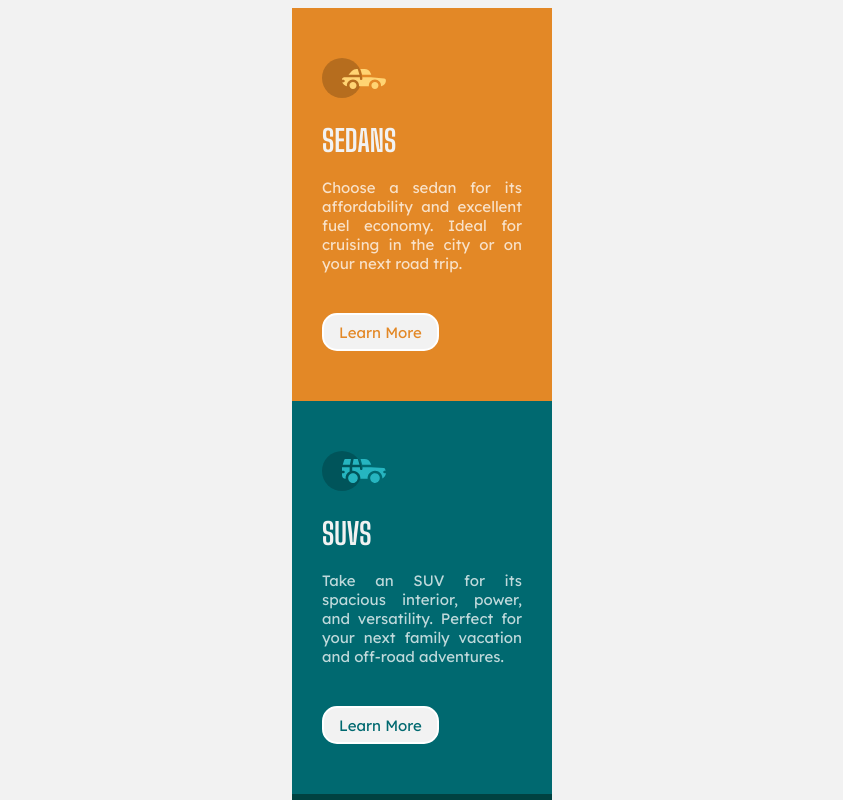
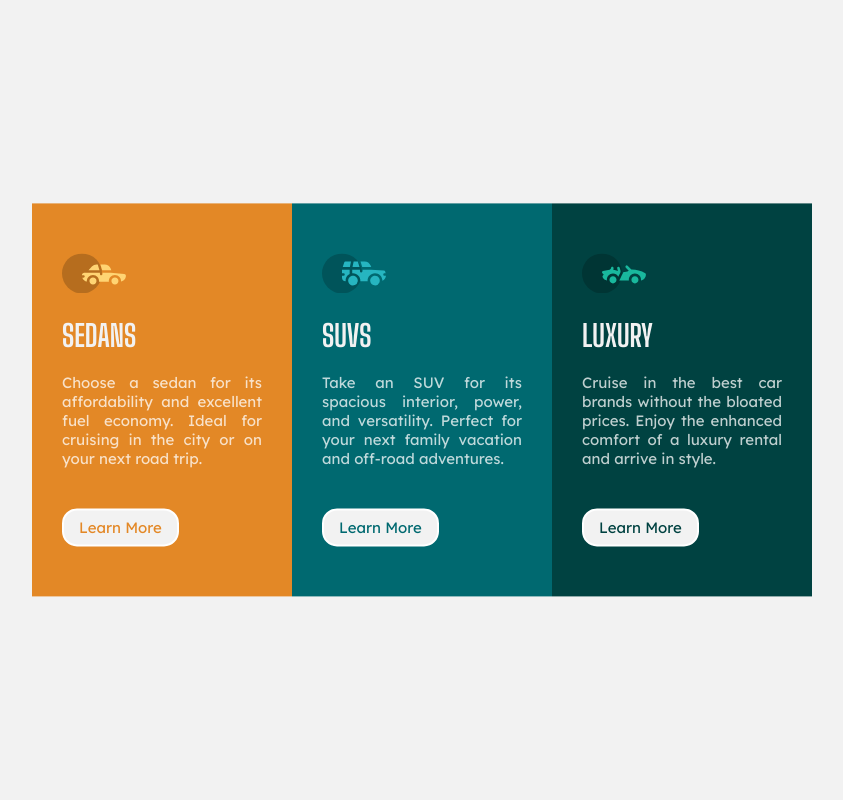
Before and after one commit to minhlong149/3-column-preview-card-component, a plain HTML site: page index.html in a window 1280 px wide. Shown: the top 800 px of the page, without its empty margins (218-1061 px from the left). Drawn offline with Linux system fonts and the light colour scheme.

Commit message:
centered desktop

```diff
--- a/style.css
+++ b/style.css
@@ -18,7 +18,6 @@ body {
   font-family: "Lexend Deca", sans-serif;
   background-color: var(--light-gray);
   color: var(--transparent-white);
-
 }
 
 .component {
@@ -28,8 +27,12 @@ body {
   flex-direction: column;
 }
 
-@media (min-width: 1440px) {
+@media (min-width: 800px) {
   .component {
+    position: absolute;
+    top: 50%;
+    left: 50%;
+    transform: translate(-50%, -50%);
     flex-direction: row;
   }
 }
```
